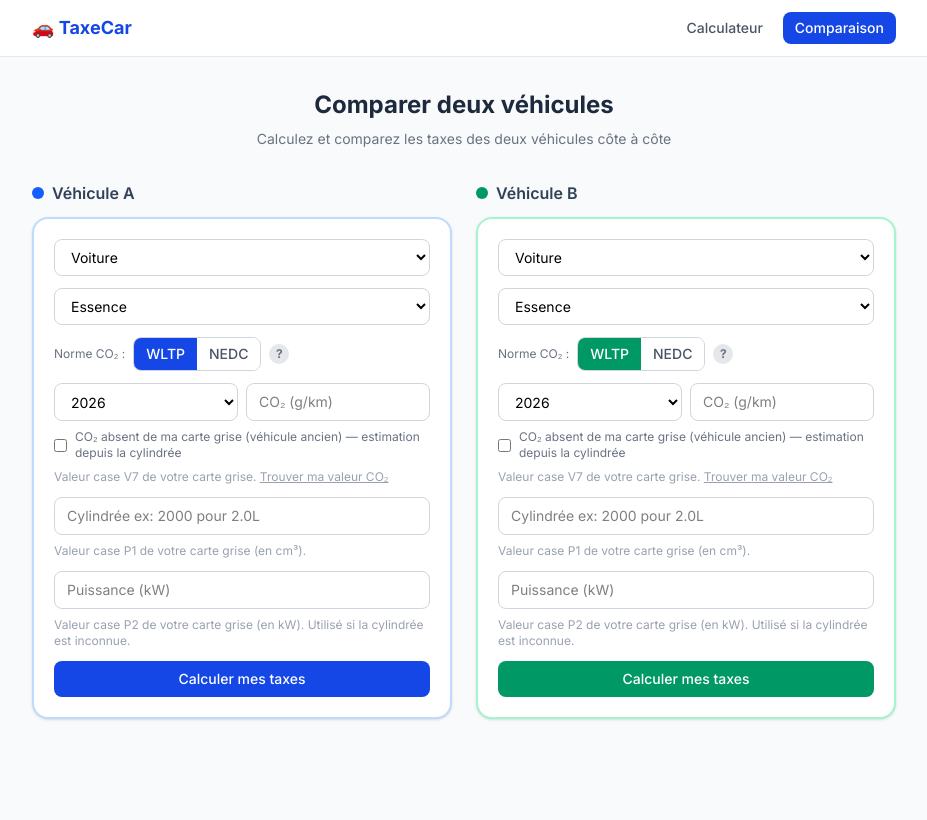
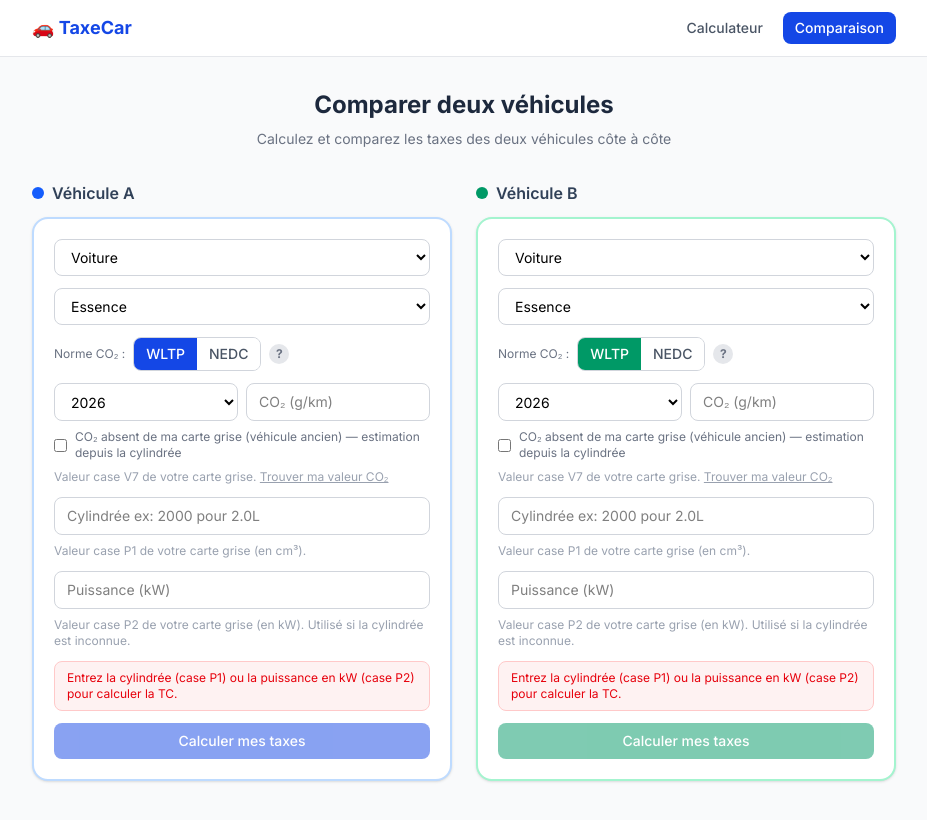
Before and after one commit to VicdSpt/CarTax, a Next.js app: page /comparaison in a window 1280 px wide. Shown: the top 820 px of the page, without its empty margins (176-1103 px from the left). Built offline with nearby package versions, Linux system fonts and the light colour scheme.

Commit message:
feat: add form validation with inline error messages

```diff
--- a/components/VehicleForm.tsx
+++ b/components/VehicleForm.tsx
@@ -82,6 +82,26 @@ export default function VehicleForm({ onSubmit, loading, accentColor = 'blue' }:
   const showMma = form.vehicleType === 'utility'
   const showYear = form.vehicleType !== 'truck'
   const showOldtimer = form.vehicleType !== 'truck' && isOldtimerEligible
+
+  const validationError: string | null = (() => {
+    if (form.isOldtimer) return null
+    if (form.vehicleType === 'car' && form.fuelType !== 'electric') {
+      if (form.cc === 0 && form.kw === 0) {
+        return 'Entrez la cylindrée (case P1) ou la puissance en kW (case P2) pour calculer la TC.'
+      }
+    }
+    if (form.vehicleType === 'moto') {
+      if (form.cc === 0) {
+        return 'Entrez la cylindrée (case P1) — nécessaire pour savoir si votre moto est exonérée (≤ 250cc) ou non.'
+      }
+    }
+    if (form.vehicleType === 'utility') {
+      if (form.mma === 0) {
+        return 'Entrez la MMA (case F1 ou F2) pour calculer la taxe de circulation.'
+      }
+    }
+    return null
+  })()
 
   return (
     <form onSubmit={handleSubmit} className="flex flex-col gap-3">
@@ -208,12 +228,16 @@ export default function VehicleForm({ onSubmit, loading, accentColor = 'blue' }:
           {showMma && (
             <input
               type="number"
-              placeholder="MMA (kg)"
+              placeholder="MMA (kg) *"
               value={form.mma || ''}
               onChange={e => setForm(f => ({ ...f, mma: Number(e.target.value) }))}
               min={0}
               max={3500}
-              className="border border-gray-300 rounded-lg px-3 py-2 text-sm"
+              className={`border rounded-lg px-3 py-2 text-sm ${
+                !form.isOldtimer && form.mma === 0
+                  ? 'border-red-300 bg-red-50'
+                  : 'border-gray-300'
+              }`}
             />
           )}
         </div>
@@ -268,14 +292,18 @@ export default function VehicleForm({ onSubmit, loading, accentColor = 'blue' }:
         <>
           <input
             type="number"
-            placeholder={form.kw > 0 ? 'Cylindrée ex: 2000 pour 2.0L (optionnel si kW connu)' : 'Cylindrée ex: 2000 pour 2.0L'}
+            placeholder={form.vehicleType === 'moto' ? 'Cylindrée ex: 600 (cm³) *' : form.kw > 0 ? 'Cylindrée ex: 2000 pour 2.0L (optionnel si kW connu)' : 'Cylindrée ex: 2000 pour 2.0L'}
             value={form.cc || ''}
             onChange={e => {
               const cc = Number(e.target.value)
               setForm(f => ({ ...f, cc, ...(co2Unknown ? { co2: estimateCo2(cc, f.fuelType) } : {}) }))
             }}
             min={0}
-            className="border border-gray-300 rounded-lg px-3 py-2 text-sm"
+            className={`border rounded-lg px-3 py-2 text-sm ${
+              form.vehicleType === 'moto' && !form.isOldtimer && form.cc === 0
+                ? 'border-red-300 bg-red-50'
+                : 'border-gray-300'
+            }`}
           />
           <p className="text-xs text-gray-400 -mt-1">Valeur case P1 de votre carte grise (en cm³).</p>
         </>
@@ -323,13 +351,20 @@ export default function VehicleForm({ onSubmit, loading, accentColor = 'blue' }:
 
       {/* Submit */}
       {form.vehicleType !== 'truck' && (
+        <>
+          {validationError && (
+            <p className="text-xs text-red-600 bg-red-50 border border-red-200 rounded-lg px-3 py-2">
+              {validationError}
+            </p>
+          )}
           <button
             type="submit"
-          disabled={loading}
+            disabled={loading || !!validationError}
             className={`py-2 text-white rounded-lg text-sm font-medium disabled:opacity-50 ${accent}`}
           >
             {loading ? 'Calcul...' : 'Calculer mes taxes'}
           </button>
+        </>
       )}
     </form>
   )
```
Lines whose indentation alone changed are shown as unchanged.
